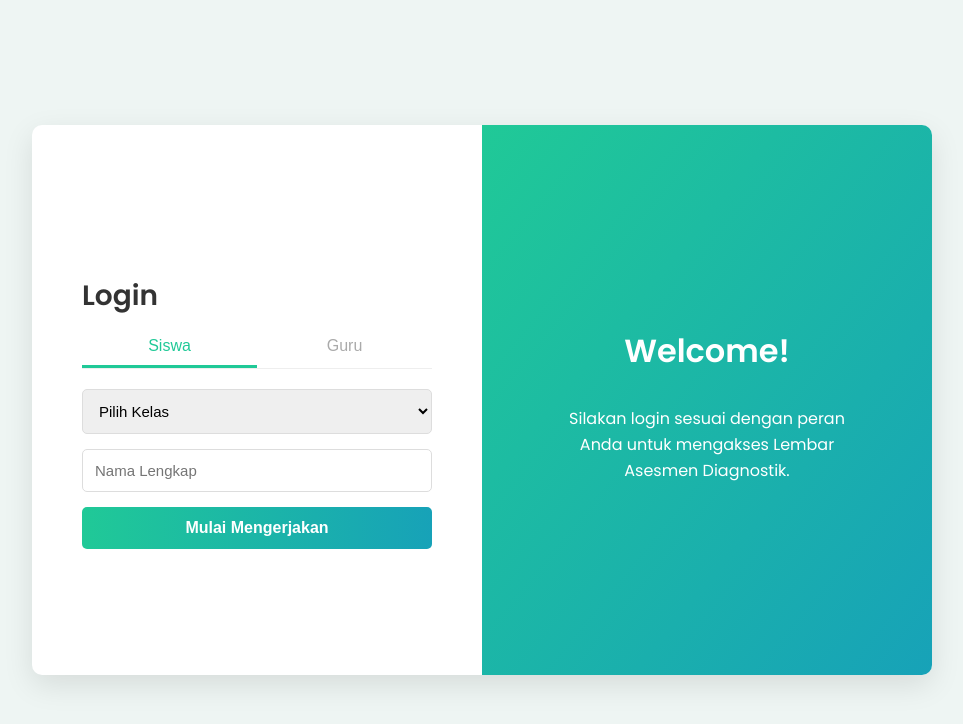
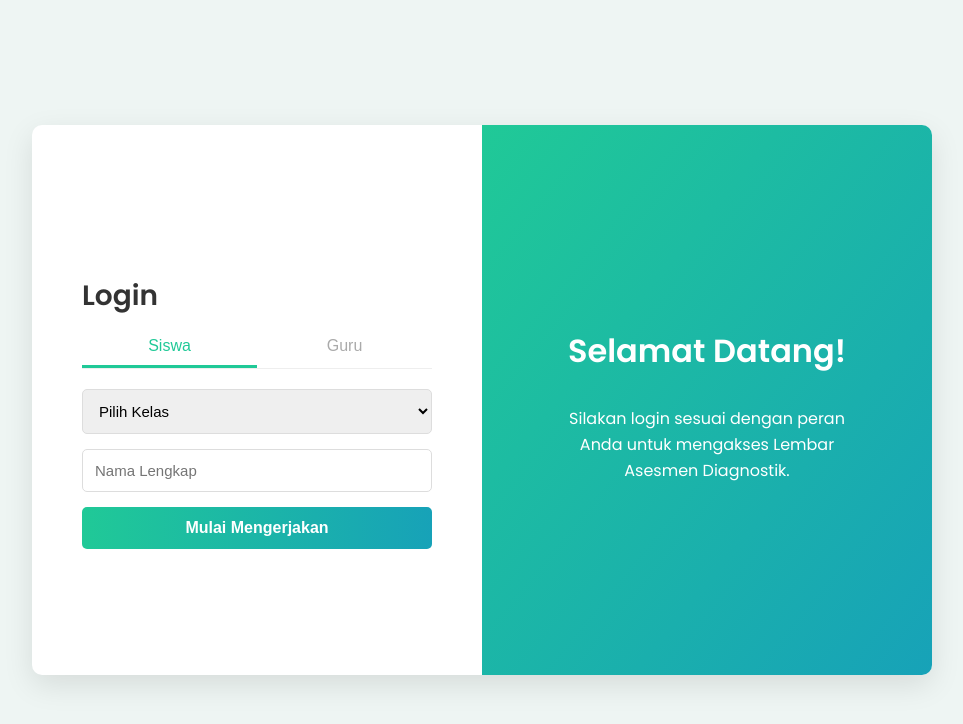
Before and after one commit to ardi-77/tik, a plain HTML site: page bk2/lad/index.html in a window 1280 px wide. Shown: the whole page, without its empty margins (158-1121 px from the left). Drawn offline with Linux system fonts and the light colour scheme.

Commit message:
Update index.html

```diff
--- a/bk2/lad/index.html
+++ b/bk2/lad/index.html
@@ -195,7 +195,7 @@
         </div>
     </div>
     <div class="welcome-panel">
-        <h2>Welcome!</h2>
+        <h2>Selamat Datang!</h2>
         <p>Silakan login sesuai dengan peran Anda untuk mengakses Lembar Asesmen Diagnostik.</p>
     </div>
 </div>
```
